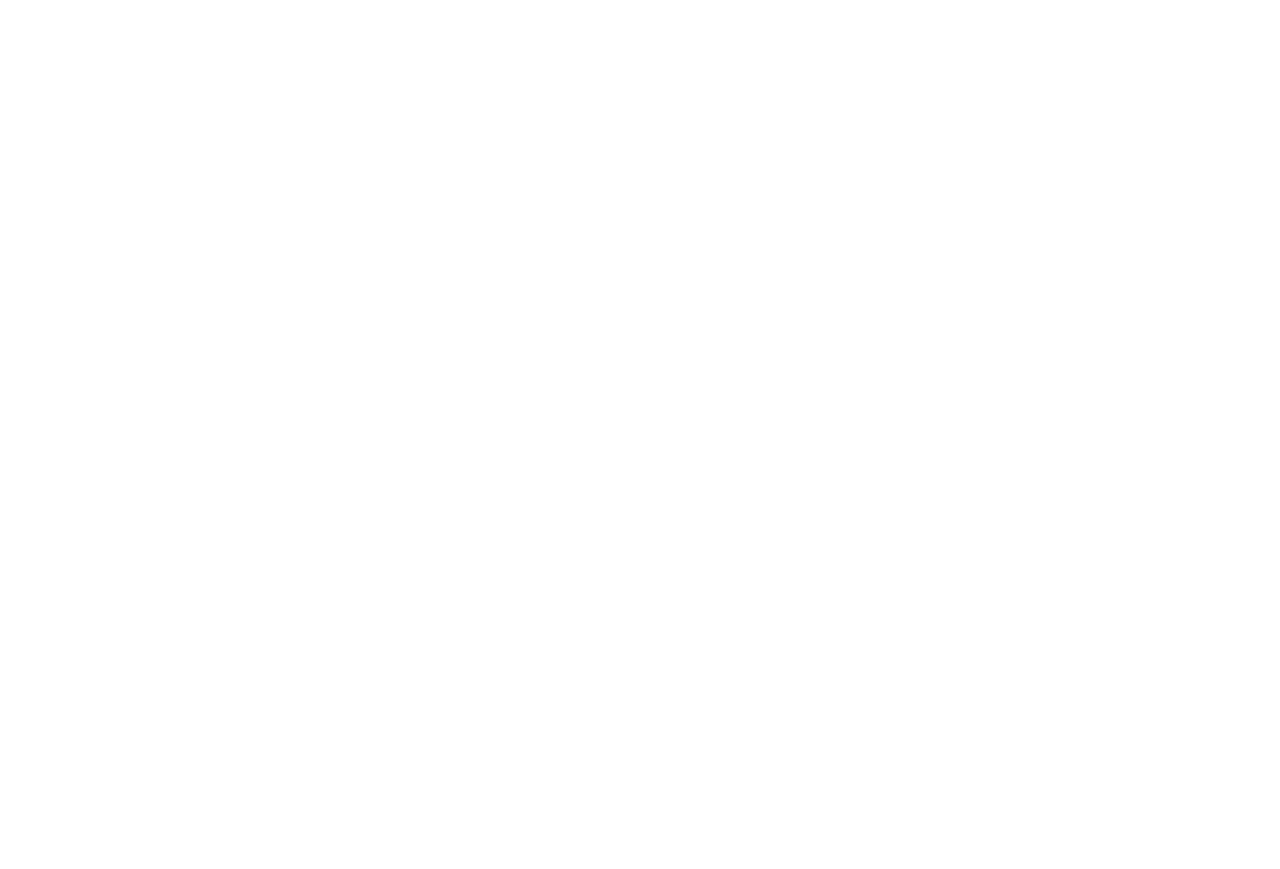
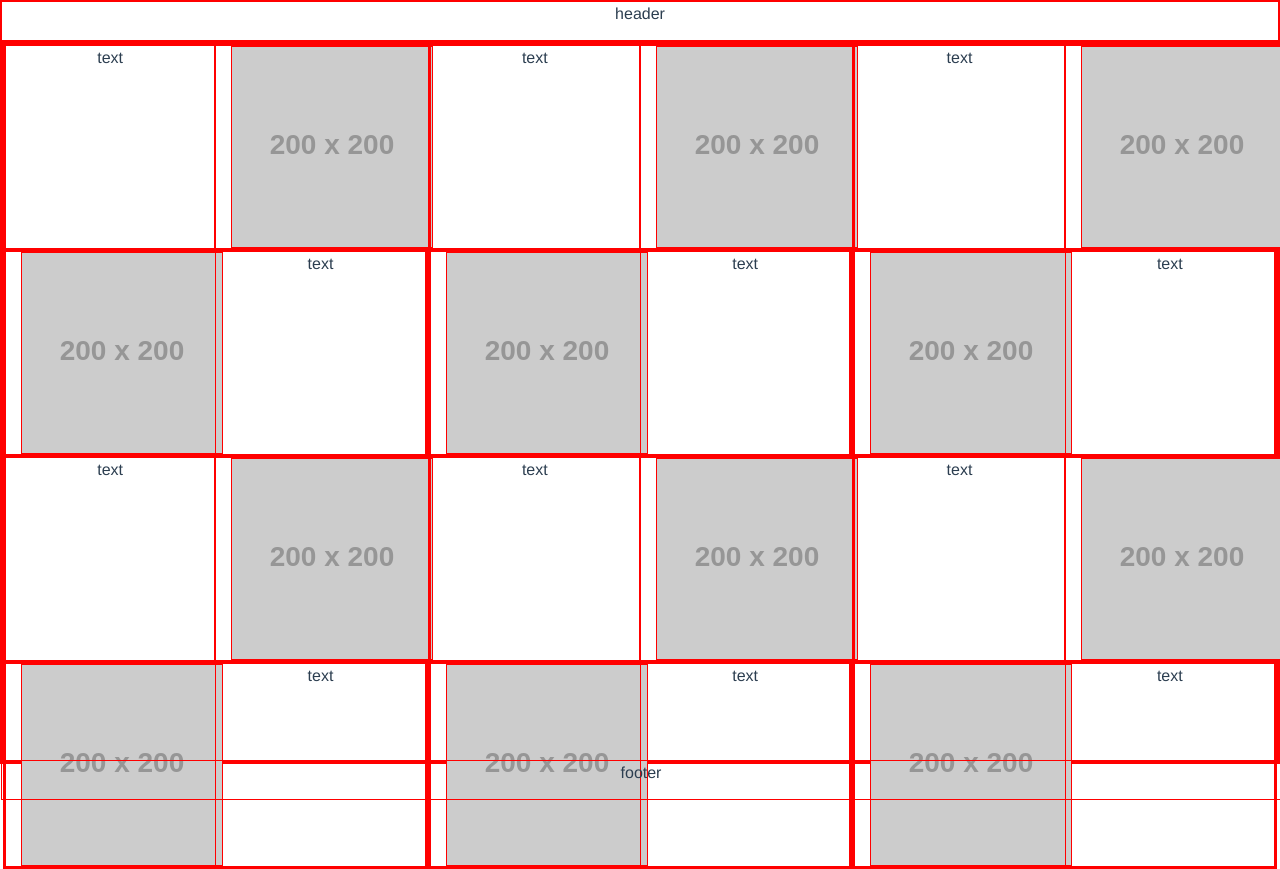
Before and after one commit to Happy-Teri/HT_Menu, a Vue app: page /foodmenutwo in a window 1280 px wide. Before the commit the page ends 800 px from the top, so only its background shows below. Built offline with nearby package versions, Linux system fonts and the light colour scheme.

Commit message:
menu 1 background image+ menu two grid

```diff
--- a/src/views/DrinkMenu.vue
+++ b/src/views/DrinkMenu.vue
@@ -1,24 +1,31 @@
 <template>
   <div class="drink-menu">
-
-
+    <main class="container-fluid">
+      <div class="row main d-flex"></div>
+    </main>
   </div>
 </template>
 
 
 <script>
 export default {
-  name: 'drink-menu',
-  data(){
-    return {}
+  name: "drink-menu",
+  data() {
+    return {};
   },
-  computed:{},
-  methods:{},
-  components:{}
-}
+  computed: {},
+  methods: {},
+  components: {},
+};
 </script>
 
 
 <style scoped>
-
+.main {
+  height: 100vh;
+  width: 100vw;
+  background-image: url("../assets/logo.png");
+  background-size: contain;
+  background-repeat: no-repeat;
+}
 </style>
--- a/src/views/FoodMenuOne.vue
+++ b/src/views/FoodMenuOne.vue
@@ -1,24 +1,30 @@
 <template>
   <div class="food-menu-one">
-
-
+    <main class="container-fluid">
+      <div class="row main d-flex">c</div>
+    </main>
   </div>
 </template>
 
 
 <script>
 export default {
-  name: 'food-menu-one',
-  data(){
-    return {}
+  name: "food-menu-one",
+  data() {
+    return {};
   },
-  computed:{},
-  methods:{},
-  components:{}
-}
+  computed: {},
+  methods: {},
+  components: {},
+};
 </script>
 
 
 <style scoped>
-
+.main {
+  height: 100vh;
+  width: 100vw;
+  background-image: url("../assets/Favorites.jpg");
+  background-repeat: no-repeat;
+}
 </style>
--- a/src/views/FoodMenuTwo.vue
+++ b/src/views/FoodMenuTwo.vue
@@ -1,24 +1,95 @@
 <template>
   <div class="food-menu-two">
-
-
+    <header class="container-fluid">header</header>
+    <main class="container-fluid">
+      <div class="row d-flex align-items-center main">
+        <div class="col-4">
+          <div class="row">
+            <div class="col-6">text</div>
+            <div class="col-6"><img src="//placehold.it/200x200" alt="" /></div>
+          </div>
+          <div class="row">
+            <div class="col-6"><img src="//placehold.it/200x200" alt="" /></div>
+            <div class="col-6">text</div>
+          </div>
+          <div class="row">
+            <div class="col-6">text</div>
+            <div class="col-6"><img src="//placehold.it/200x200" alt="" /></div>
+          </div>
+          <div class="row">
+            <div class="col-6"><img src="//placehold.it/200x200" alt="" /></div>
+            <div class="col-6">text</div>
+          </div>
+        </div>
+        <div class="col-4">
+          <div class="row">
+            <div class="col-6">text</div>
+            <div class="col-6"><img src="//placehold.it/200x200" alt="" /></div>
+          </div>
+          <div class="row">
+            <div class="col-6"><img src="//placehold.it/200x200" alt="" /></div>
+            <div class="col-6">text</div>
+          </div>
+          <div class="row">
+            <div class="col-6">text</div>
+            <div class="col-6"><img src="//placehold.it/200x200" alt="" /></div>
+          </div>
+          <div class="row">
+            <div class="col-6"><img src="//placehold.it/200x200" alt="" /></div>
+            <div class="col-6">text</div>
+          </div>
+        </div>
+        <div class="col-4">
+          <div class="row">
+            <div class="col-6">text</div>
+            <div class="col-6"><img src="//placehold.it/200x200" alt="" /></div>
+          </div>
+          <div class="row">
+            <div class="col-6"><img src="//placehold.it/200x200" alt="" /></div>
+            <div class="col-6">text</div>
+          </div>
+          <div class="row">
+            <div class="col-6">text</div>
+            <div class="col-6"><img src="//placehold.it/200x200" alt="" /></div>
+          </div>
+          <div class="row">
+            <div class="col-6"><img src="//placehold.it/200x200" alt="" /></div>
+            <div class="col-6">text</div>
+          </div>
+        </div>
+      </div>
+    </main>
+    <footer class="container-fluid">footer</footer>
   </div>
 </template>
 
 
 <script>
 export default {
-  name: 'food-menu-two',
-  data(){
-    return {}
+  name: "food-menu-two",
+  data() {
+    return {};
   },
-  computed:{},
-  methods:{},
-  components:{}
-}
+  computed: {},
+  methods: {},
+  components: {},
+};
 </script>
 
 
 <style scoped>
-
+* {
+  border: 1px solid red;
+}
+header {
+  height: 5vh;
+}
+.main {
+  height: 90vh;
+}
+footer {
+  height: 5vh;
+  position: fixed;
+  bottom: 0;
+}
 </style>
```
Also changed, not shown: src/assets/Favorites.jpg (renamed from src/assets/Favorites Menu 0601 NEW UPDATEDsml2.jpg).
